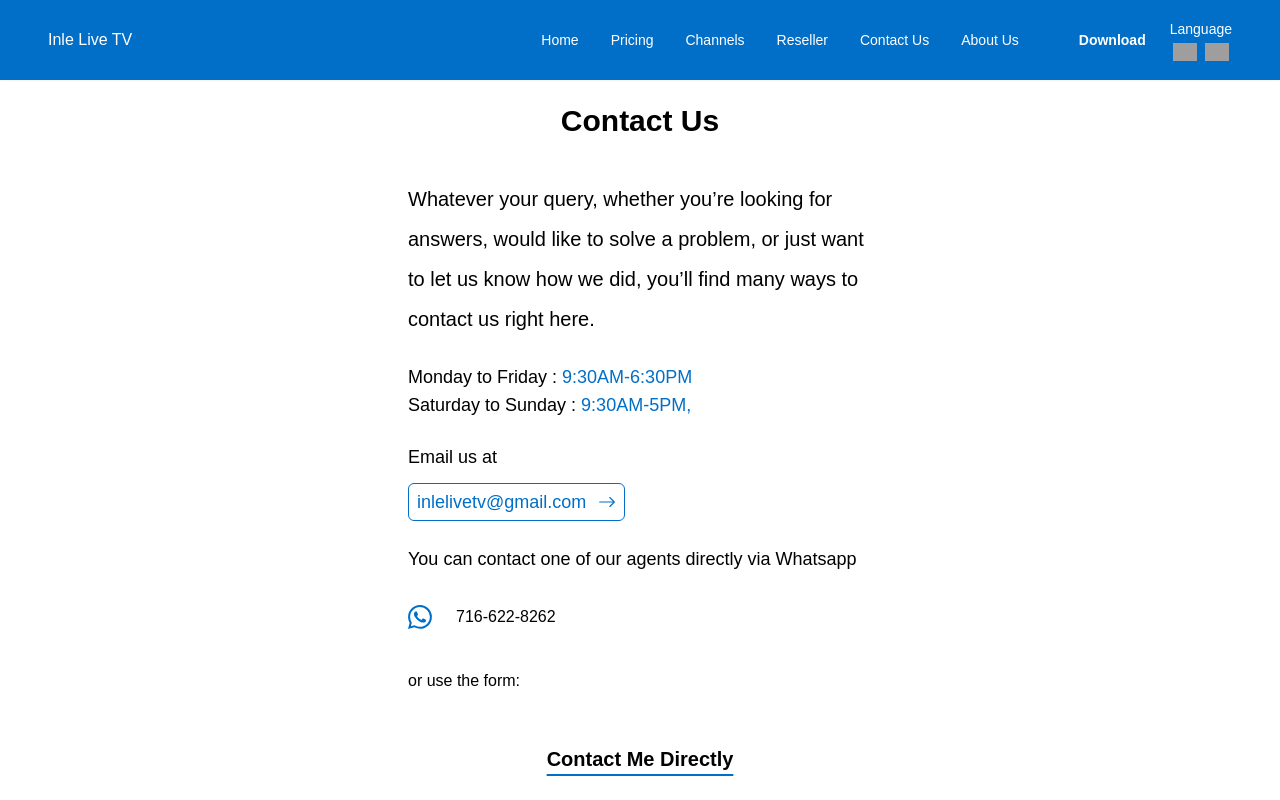
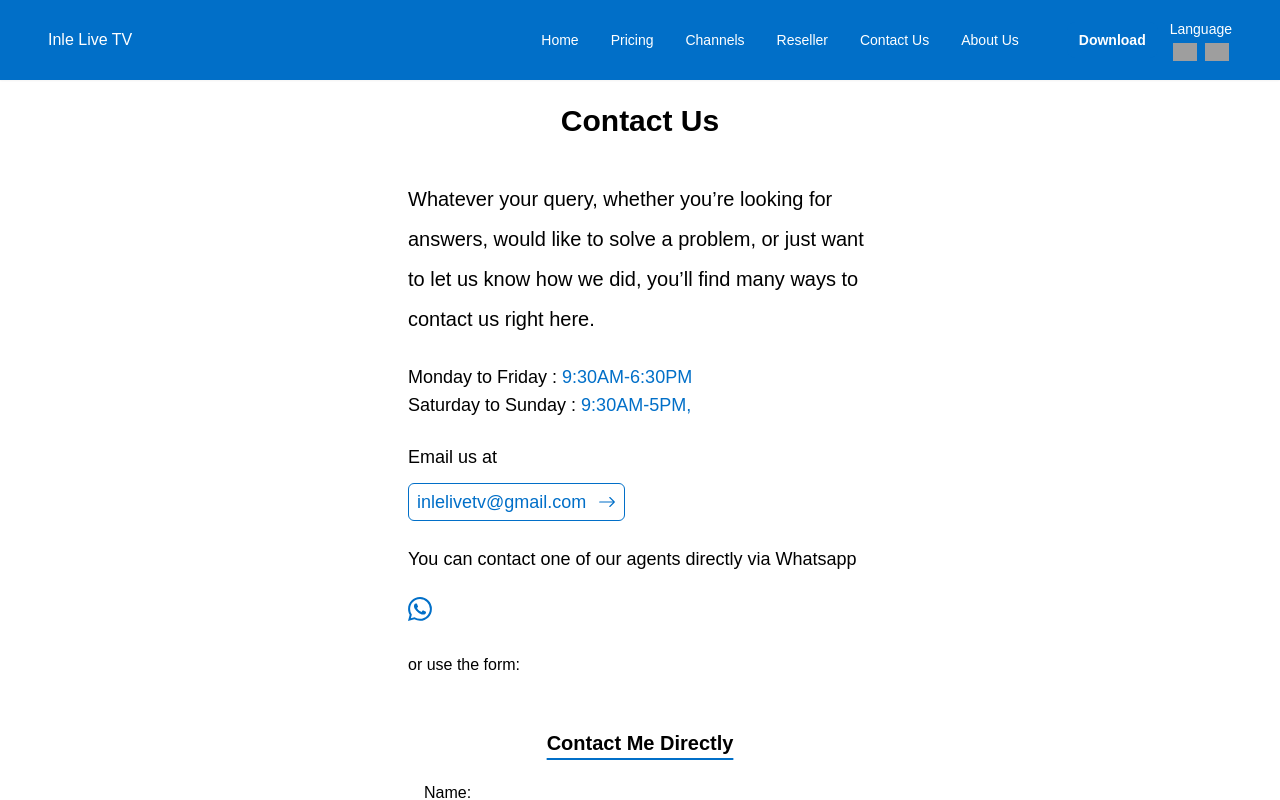
Before and after one commit to minwei09/inle-tv, a React (Vite) app: page /contactus in a window 1280 px wide. Shown: the top 800 px of the page. Built offline with nearby package versions, Linux system fonts and the light colour scheme; grey boxes are pictures that could not be loaded.

Commit message:
link fixed

```diff
--- a/src/pages/ContactUs.jsx
+++ b/src/pages/ContactUs.jsx
@@ -48,7 +48,7 @@
 
        <div className='flex items-center gap-6'>
        <a href="https://wa.me/17166228262" target="_blank"><BsWhatsapp className='w-6 h-6 cursor-pointer text-blue'/></a>
-       <h1>716-622-8262</h1>
+       {/* <h1>716-622-8262</h1> */}
        </div>
 
         <p>{p4}</p>
```
